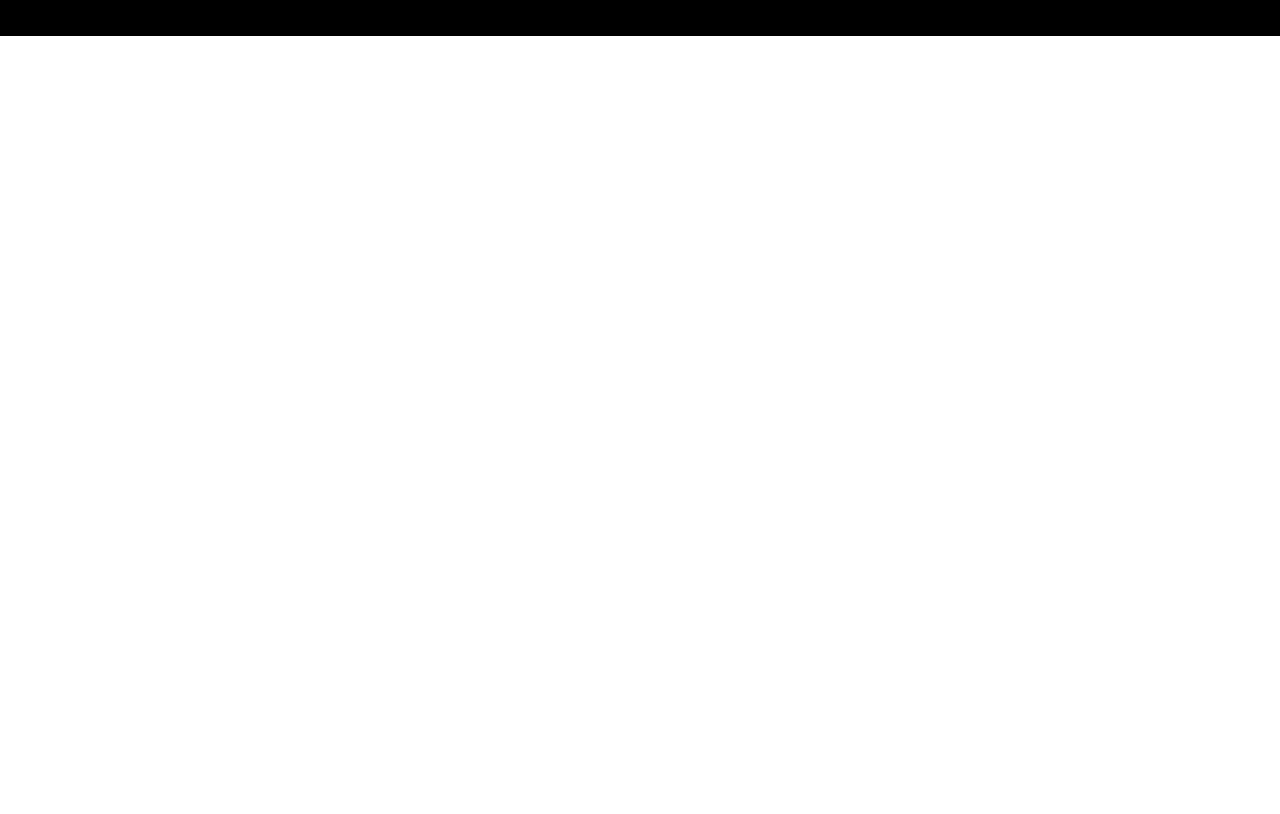
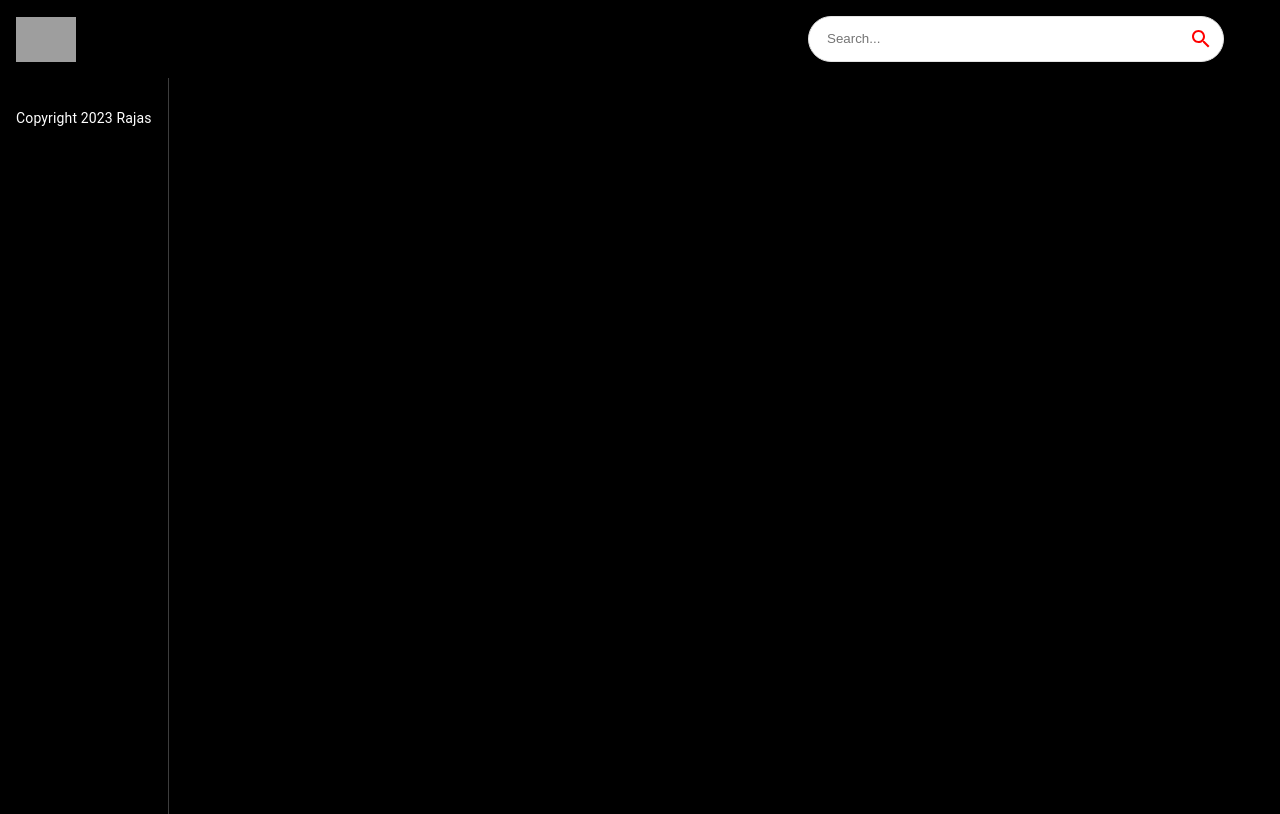
Before and after one commit to hbin1911/youtube_clone, a React (Create React App) app: page / in a window 1280 px wide. Built offline with nearby package versions, Linux system fonts and the light colour scheme; grey boxes are pictures that could not be loaded.

Commit message:
crated navbar and sidebar

```diff
--- a/src/components/Feed.jsx
+++ b/src/components/Feed.jsx
@@ -1,10 +1,18 @@
 import React from 'react';
+import { useState, useEffect } from 'react';
+import { Box, Stack, Typography } from '@mui/material';
 
 const Feed = () => {
   return (
-    <div>
-      Feed
-    </div>
+    <Stack sx={{flexDirection: {sx: 'column', md: 'row'}}}>
+      <Box sx={{height: {sx: 'auto', md: '92vh' }, borderRight: '1px solid #3d3d3d', px: {sx: 0, md: 2}}}>
+        Sidebar
+
+        <Typography className='copyright' variant='body2' sx={{mt: 1.5, color: '#fff'}}>
+          Copyright 2023 Rajas
+        </Typography>
+      </Box>
+    </Stack>
   )
 }
 
--- a/src/components/Navbar.jsx
+++ b/src/components/Navbar.jsx
@@ -1,11 +1,26 @@
-import React from 'react';
+import { Stack } from "@mui/material";
+import { Link } from "react-router-dom";
 
-const Navbar = () => {
-  return (
-    <div>
-      Navbar
-    </div>
-  )
-}
+import { logo } from "../utils/constants";
+import SearchBar from "./SearchBar";
+
+const Navbar = () => (
+  <Stack
+    direction="row"
+    alignItems="center"
+    p={2}
+    sx={{
+      position: "sticky",
+      background: "#000",
+      top: "0",
+      justifyContent: "space-between",
+    }}
+  >
+   <Link to="/" style={{display: "flex", alignItems: "center"}}>
+    <img src={logo} alt="logo" height={45} />
+   </Link>
+   <SearchBar />
+  </Stack>
+);
 
 export default Navbar;
--- /dev/null
+++ b/src/components/SearchBar.jsx
@@ -0,0 +1,28 @@
+import React from "react";
+import { useState } from "react";
+import { useNavigate } from "react-router-dom";
+import { Paper, IconButton } from "@mui/material";
+import { Search } from "@mui/icons-material";
+
+const SearchBar = () => {
+  return (
+    <Paper
+      component="form"
+      onSubmit={() => {}}
+      sx={{
+        borderRadius: 20,
+        border: "1px solid #e3e3e3",
+        pl: 2,
+        mr: { sm: 5 },
+        boxShadow: "none",
+      }}
+    >
+      <input className="search-bar" placeholder="Search..." value="" onChange={()=>{}}/>
+      <IconButton type="submit" sx={{p: '10px', color: 'red'}}>
+        <Search />
+      </IconButton>
+    </Paper>
+  );
+};
+
+export default SearchBar;
```
Also changed, not shown: src/components/Sidebar.jsx (added).
